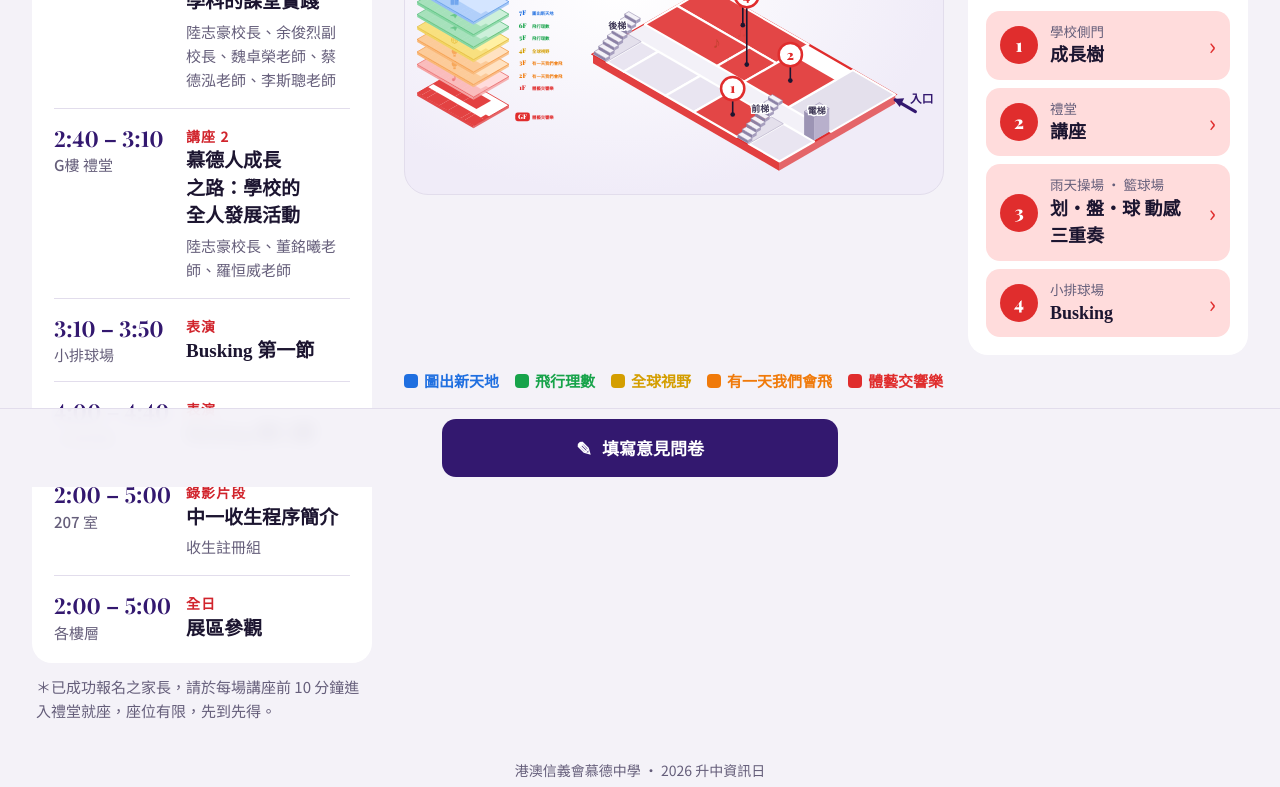
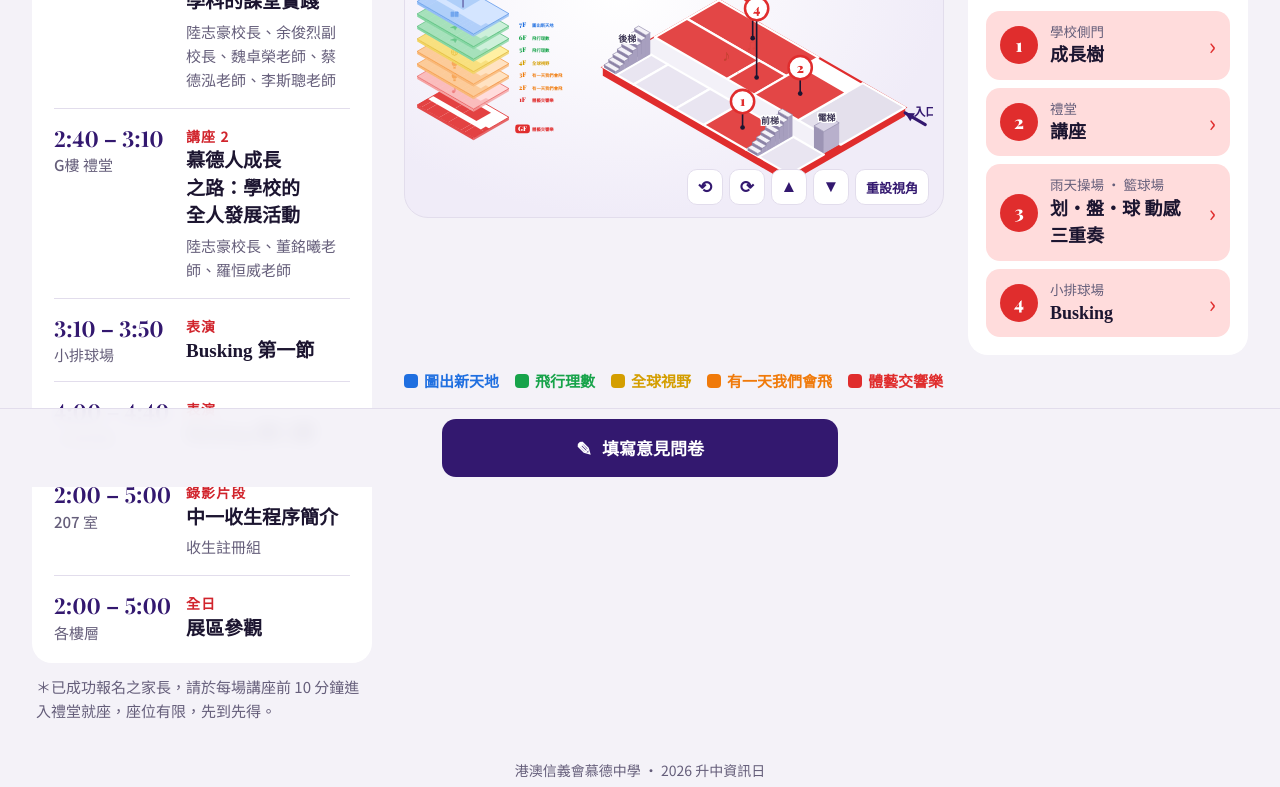
Before and after one commit to trevorchoy1128/qmss-infoday-map, a plain HTML site: page index.html in a window 1280 px wide. Shown: the part 313-1100 px from the top of the page. Drawn offline with nearby package versions, Linux system fonts and the light colour scheme.

Commit message:
Rotatable floor view: drag to rotate/tilt, rotate and reset buttons
Co-Authored-By: Claude Opus 5.5 <noreply@anthropic.com>
Claude-Session: https://claude.ai/code/session_01PWGbT6wN5B8ZmZwAEytNwn

```diff
--- a/index.html
+++ b/index.html
@@ -193,6 +193,11 @@ h2{font-family:var(--display);font-weight:900;font-size:28px;margin:0 0 14px;let
 .fc.on{background:var(--fc);color:#fff}
 @media (max-width:700px){.iso-grid{grid-template-columns:1fr}#iso{display:none}.fl-chips{display:flex}#big{max-height:none}}
 
+.rot{position:absolute;right:14px;bottom:12px;z-index:2;display:flex;gap:6px}
+.rot button{border:1px solid var(--line);background:#fff;border-radius:10px;min-width:36px;height:36px;font-size:17px;cursor:pointer;color:var(--purple);font-weight:700}
+.rot button.txt{font-size:13px;padding:0 10px}
+.rot button:hover{border-color:var(--purple)}
+#big{cursor:grab;touch-action:pan-y;user-select:none;-webkit-user-select:none}#big text{pointer-events:none}#big .mk text{pointer-events:auto}#big:active{cursor:grabbing}
 /* Survey bar */
 .bar{position:fixed;left:0;right:0;bottom:0;z-index:20;background:rgba(244,242,248,.94);backdrop-filter:blur(8px);border-top:1px solid var(--line);padding:10px 0 calc(10px + env(safe-area-inset-bottom))}
 .bar .wrap{display:grid;grid-template-columns:1fr 1fr;gap:10px;max-width:720px}
@@ -271,11 +276,12 @@ footer{text-align:center;color:var(--muted);font-size:14px;padding:36px 18px 16p
       <h2 class="ptitle">展區地圖</h2>
       <div class="iso-wrap">
         <div class="iso-stage">
-          <div class="iso-tools"><span class="iso-tip">點選樓層查看展區</span></div>
+          <div class="iso-tools"><span class="iso-tip">拖動地圖可以轉動</span></div>
+          <div class="rot" role="group" aria-label="轉動地圖"><button type="button" id="rotL" aria-label="向左轉">⟲</button><button type="button" id="rotR" aria-label="向右轉">⟳</button><button type="button" id="tiltU" aria-label="俯視多一點">▲</button><button type="button" id="tiltD" aria-label="俯視少一點">▼</button><button type="button" id="rotReset" class="txt">重設視角</button></div>
           <div class="fl-chips" id="flChips" role="group" aria-label="選擇樓層"></div>
           <div class="iso-grid">
             <svg id="iso" viewBox="0 0 660 860" role="group" aria-label="選擇樓層"></svg>
-            <svg id="big" viewBox="0 8 400 304" role="group" aria-label="選中樓層的平面圖"></svg>
+            <svg id="big" viewBox="0 0 400 330" role="group" aria-label="選中樓層的平面圖"></svg>
           </div>
         </div>
         <div class="iso-panel" id="isoPanel" aria-live="polite"></div>
@@ -497,14 +503,25 @@ function select(fi,{walk=true}={}){
 
 /* ===== big view of the selected floor ===== */
 const big=document.getElementById("big");
+let rotA=45,tilt=0.577; // view angle (deg) and tilt (screen y squash)
 function drawBig(){
   const [f,t,rs]=FLOORS[sel],[c,tint,side]=COL[t],rooms=(FLOORPLAN.floors[sel]||{rooms:[]}).rooms;
-  const OX=150,OY=92,Q=(x,y,z=0)=>[OX+(x-y)*C,OY+(x+y)*S-z],pp=a=>a.map(p=>p[0].toFixed(1)+","+p[1].toFixed(1)).join(" ");
+  const K=1.2247,ra=rotA*Math.PI/180,ca=Math.cos(ra),sa=Math.sin(ra),CXc=200,CYc=196;
+  const rot=(x,y)=>{const X=x-W/2,Y=y-D/2;return [X*ca-Y*sa,X*sa+Y*ca];};
+  const Q=(x,y,z=0)=>{const [u,v]=rot(x,y);return [CXc+u*K,CYc+v*K*tilt-z*Math.sqrt(1-tilt*tilt)*1.15];};
+  const depth=(x,y)=>rot(x,y)[1];
+  const pp=a=>a.map(p=>p[0].toFixed(1)+","+p[1].toFixed(1)).join(" ");
   const quad=(x0,x1,y0,y1,z=0)=>pp([Q(x0,y0,z),Q(x1,y0,z),Q(x1,y1,z),Q(x0,y1,z)]);
-  const prism=(x0,x1,y0,y1,z0,z1,top,fr,rt)=>`<polygon points="${pp([Q(x0,y1,z0),Q(x1,y1,z0),Q(x1,y1,z1),Q(x0,y1,z1)])}" fill="${fr}"/><polygon points="${pp([Q(x1,y0,z0),Q(x1,y1,z0),Q(x1,y1,z1),Q(x1,y0,z1)])}" fill="${rt}"/><polygon points="${quad(x0,x1,y0,y1,z1)}" fill="${top}" stroke="#8b82a6" stroke-width=".6"/>`;
+  // prism with only the faces that face the viewer
+  const prism=(x0,x1,y0,y1,z0,z1,top,dark,light,stroke)=>{
+    let o="";const sides=[[[x0,y1],[x1,y1],0,1],[[x1,y0],[x1,y1],1,0],[[x0,y0],[x1,y0],0,-1],[[x0,y0],[x0,y1],-1,0]];
+    sides.forEach(([p,q,nx,ny])=>{const nv=nx*sa+ny*ca;if(nv<=0)return;const nu=nx*ca-ny*sa;
+      o+=`<polygon points="${pp([Q(p[0],p[1],z0),Q(q[0],q[1],z0),Q(q[0],q[1],z1),Q(p[0],p[1],z1)])}" fill="${nu>0?light:dark}"/>`;});
+    return o+`<polygon points="${quad(x0,x1,y0,y1,z1)}" fill="${top}" stroke="${stroke||"none"}" stroke-width=".7"/>`;
+  };
   let h=`<defs><pattern id="bsol" width="7" height="7" patternUnits="userSpaceOnUse"><rect width="7" height="7" fill="#3d4f7a"/><rect width="6" height="6" fill="#5b6f9e"/></pattern></defs>`;
-  const a=Q(0,0),b=Q(W,0),cc=Q(W,D),d=Q(0,D),dn=p=>[p[0],p[1]+TH];
-  h+=`<polygon points="${pp([d,cc,dn(cc),dn(d)])}" fill="${c}" opacity=".9"/><polygon points="${pp([cc,b,dn(b),dn(cc)])}" fill="${c}" opacity=".7"/><polygon points="${pp([a,b,cc,d])}" fill="#fff" stroke="${c}" stroke-width="2.5"/>`;
+  h+=prism(0,W,0,D,-TH,0,"#fff",c,c,c).replace(/fill="([^"]+)"\/>(?=<polygon)/g,(m,col)=>m); // slab
+  h=h.replace(`<polygon points="${quad(0,W,0,D,0)}" fill="#fff" stroke="${c}" stroke-width=".7"/>`,`<polygon points="${quad(0,W,0,D,0)}" fill="#fff" stroke="${c}" stroke-width="2.5"/>`);
   const FILL={void:'#e4e0ec',cor:'#f3f1f8',solar:'url(#bsol)',room:'#e9e5f1'};
   const pins=[],seen={};
   ["cor","void","room","solar","ex"].forEach(kind=>rooms.filter(r=>r.k===kind).forEach(r=>{
@@ -512,23 +529,43 @@ function drawBig(){
     h+=`<polygon points="${quad(r.x,r.x+r.w,r.y,r.y+r.h)}" fill="${on?c:FILL[r.k]||"#f7f5fb"}" fill-opacity="${on?.88:1}" stroke="${r.k==="cor"?"none":"#fff"}" stroke-width="2.4" stroke-linejoin="round"/>`;
     if(on&&!seen[r.e]){seen[r.e]=1;pins.push([r.e,r.x+r.w/2,r.y+r.h/2]);}
   }));
-  // stairs as real steps, lift as a box
+  // 3D objects (stair steps, lift) sorted far to near
+  const objs=[],labels=[];
   rooms.filter(r=>r.k==="st").forEach(r=>{
-    if(r.n==="電梯"){h+=prism(r.x+1,r.x+r.w-1,r.y+1,r.y+r.h-1,0,26,"#d9d4e6","#9c94b4","#b8b0cc");const p=Q(r.x+r.w/2,r.y+r.h/2,26);h+=`<text x="${p[0]}" y="${p[1]+4}" class="st-l">電梯</text>`;return;}
-    const n=8,dy=r.h/n,hs=3.2;h+=`<polygon points="${quad(r.x,r.x+r.w,r.y,r.y+r.h)}" fill="#e4e0ec" stroke="#b9b2cc" stroke-width=".8"/>`;
-    for(let s2=0;s2<n;s2++){const y1=r.y+r.h-s2*dy,y0=y1-dy;h+=prism(r.x+1,r.x+r.w-1,y0,y1,s2*hs,(s2+1)*hs,"#f4f2f8","#8b82a6","#a79fbf");}
-    const p=Q(r.x+r.w/2,r.y+r.h*0.5,n*hs*0.5+8);h+=`<text x="${p[0]}" y="${p[1]}" class="st-l">${esc(r.n)}</text>`;
+    if(r.n==="電梯"){objs.push([depth(r.x+r.w/2,r.y+r.h/2),prism(r.x+1,r.x+r.w-1,r.y+1,r.y+r.h-1,0,26,"#d9d4e6","#9c94b4","#b8b0cc","#8b82a6")]);labels.push([r.x+r.w/2,r.y+r.h/2,30,"電梯"]);return;}
+    h+=`<polygon points="${quad(r.x,r.x+r.w,r.y,r.y+r.h)}" fill="#e4e0ec" stroke="#fff" stroke-width="2.4"/>`;
+    const n=8,dy=r.h/n,hs=3.2;
+    for(let k=0;k<n;k++){const y1=r.y+r.h-k*dy,y0=y1-dy;objs.push([depth(r.x+r.w/2,(y0+y1)/2)+k*0.001,prism(r.x+1,r.x+r.w-1,y0,y1,0,(k+1)*hs,"#f4f2f8","#8b82a6","#a79fbf","#8b82a6")]);}
+    labels.push([r.x+r.w/2,r.y+r.h/2,n*hs*0.5+10,r.n]);
   });
-  pins.sort((p,q)=>(p[1]-p[2])-(q[1]-q[2])).forEach((pn,k)=>{const [ri,x,y]=pn,r=rs[ri],p=Q(x,y),st=[16,40,64][k%3];
+  objs.sort((p,q)=>p[0]-q[0]).forEach(o=>h+=o[1]);
+  labels.forEach(([x,y,z,n])=>{const p=Q(x,y,z);h+=`<text x="${p[0]}" y="${p[1]}" class="st-l">${esc(n)}</text>`;});
+  const pl=pins.map(pn=>[pn,Q(pn[1],pn[2])]).sort((p,q)=>p[1][0]-q[1][0]).map((x,k)=>[...x,[16,40,64][k%3]]).sort((p,q)=>p[1][1]-q[1][1]);
+  pl.forEach(([pn,p,st])=>{const ri=pn[0],r=rs[ri];
     h+=`<g class="mk" data-f="${sel}" data-r="${ri}" role="button" tabindex="0" aria-label="${esc(r[0])} ${esc(r[1])}"><line x1="${p[0]}" y1="${p[1]}" x2="${p[0]}" y2="${p[1]-st}" stroke="#1c1530" stroke-width="1.8"/><circle cx="${p[0]}" cy="${p[1]}" r="2.6" fill="#1c1530"/><circle cx="${p[0]}" cy="${p[1]-st-13}" r="13" fill="#fff" stroke="${c}" stroke-width="2.8"/><text x="${p[0]}" y="${p[1]-st-7.5}" class="mk-t big" style="fill:${c}">${ri+1}</text><title>${esc(r[0])}：${esc(r[1])}</title></g>`;});
   if(sel===N-1){ // GF extras
-    const e0=Q(W+32,6),e1=Q(W+6,6);h+=`<g class="entr"><line x1="${e0[0]}" y1="${e0[1]}" x2="${e1[0]}" y2="${e1[1]}" stroke="#33186f" stroke-width="3.5" stroke-linecap="round"/><polygon points="${e1[0]-2},${e1[1]-1} ${e1[0]+10},${e1[1]-2} ${e1[0]+5},${e1[1]+8}" fill="#33186f"/><text x="${e0[0]-6}" y="${e0[1]-10}" class="ent-t">入口</text></g>`;
+    const e0=Q(W+32,6),e1=Q(W+6,6),ang=Math.atan2(e1[1]-e0[1],e1[0]-e0[0]),hx=e1[0],hy=e1[1];
+    const ah=(d,s)=>[hx-Math.cos(ang+s)*d,hy-Math.sin(ang+s)*d];const a1=ah(11,.5),a2=ah(11,-.5);
+    h+=`<g class="entr"><line x1="${e0[0]}" y1="${e0[1]}" x2="${e1[0]}" y2="${e1[1]}" stroke="#33186f" stroke-width="3.5" stroke-linecap="round"/><polygon points="${hx},${hy} ${a1[0]},${a1[1]} ${a2[0]},${a2[1]}" fill="#33186f"/><text x="${e0[0]}" y="${e0[1]-10}" class="ent-t" text-anchor="middle">入口</text></g>`;
     const bk=Q(110,62);h+=`<g class="notes" fill="#c0412f"><text x="${bk[0]-26}" y="${bk[1]-4}" class="nt n1">♪</text><text x="${bk[0]-12}" y="${bk[1]-12}" class="nt n2">♫</text><text x="${bk[0]-38}" y="${bk[1]-14}" class="nt n3">♪</text></g>`;
     const live=liveNow();if(live){const p=live.spot==="hall"?Q(157,52):bk;h+=`<g class="live"><circle cx="${p[0]}" cy="${p[1]}" r="8" fill="#d1242c"/><circle class="pulse" cx="${p[0]}" cy="${p[1]}" r="8" fill="none" stroke="#d1242c" stroke-width="3"/><rect x="${p[0]-54}" y="${p[1]-42}" width="108" height="24" rx="12" fill="#d1242c"/><text x="${p[0]}" y="${p[1]-25}" class="live-t">${live.text}</text></g>`;}
   }
-  h+=`<text x="12" y="30" class="bf-n" fill="${c}">${f}</text><text x="${f.length>2?12:12}" y="52" class="bf-t" fill="${c}">${THEMES[t]}</text>`;
+  h+=`<text x="12" y="30" class="bf-n" fill="${c}">${f}</text><text x="12" y="52" class="bf-t" fill="${c}">${THEMES[t]}</text>`;
   big.innerHTML=h;
 }
+/* rotate by dragging; buttons for touch users */
+let rdrag=null,moved=false;
+big.addEventListener("pointerdown",e=>{rdrag={x:e.clientX,y:e.clientY,a:rotA,t:tilt,id:e.pointerId};moved=false;});
+big.addEventListener("pointermove",e=>{if(!rdrag)return;const dx=e.clientX-rdrag.x,dy=e.clientY-rdrag.y;
+  if(!moved&&Math.hypot(dx,dy)<5)return;if(!moved){moved=true;try{big.setPointerCapture(rdrag.id)}catch(_){}}
+  rotA=(rdrag.a-dx*0.45)%360;if(e.pointerType==="mouse")tilt=Math.min(.92,Math.max(.32,rdrag.t-dy*0.003));drawBig();});
+const endR=()=>{rdrag=null;};big.addEventListener("pointerup",endR);big.addEventListener("pointercancel",endR);
+big.addEventListener("click",e=>{if(moved){e.stopPropagation();moved=false;}},true);
+document.getElementById("rotL").addEventListener("click",()=>{rotA-=45;drawBig();});
+document.getElementById("rotR").addEventListener("click",()=>{rotA+=45;drawBig();});
+document.getElementById("tiltU").addEventListener("click",()=>{tilt=Math.max(.32,tilt-.12);drawBig();});
+document.getElementById("tiltD").addEventListener("click",()=>{tilt=Math.min(.92,tilt+.12);drawBig();});
+document.getElementById("rotReset").addEventListener("click",()=>{rotA=45;tilt=.577;drawBig();});
 big.addEventListener("click",e=>{roomFrom(e.target);});
 big.addEventListener("keydown",e=>{if(e.key==="Enter"||e.key===" "){e.preventDefault();roomFrom(e.target);}});
 const chips=document.getElementById("flChips");
```
